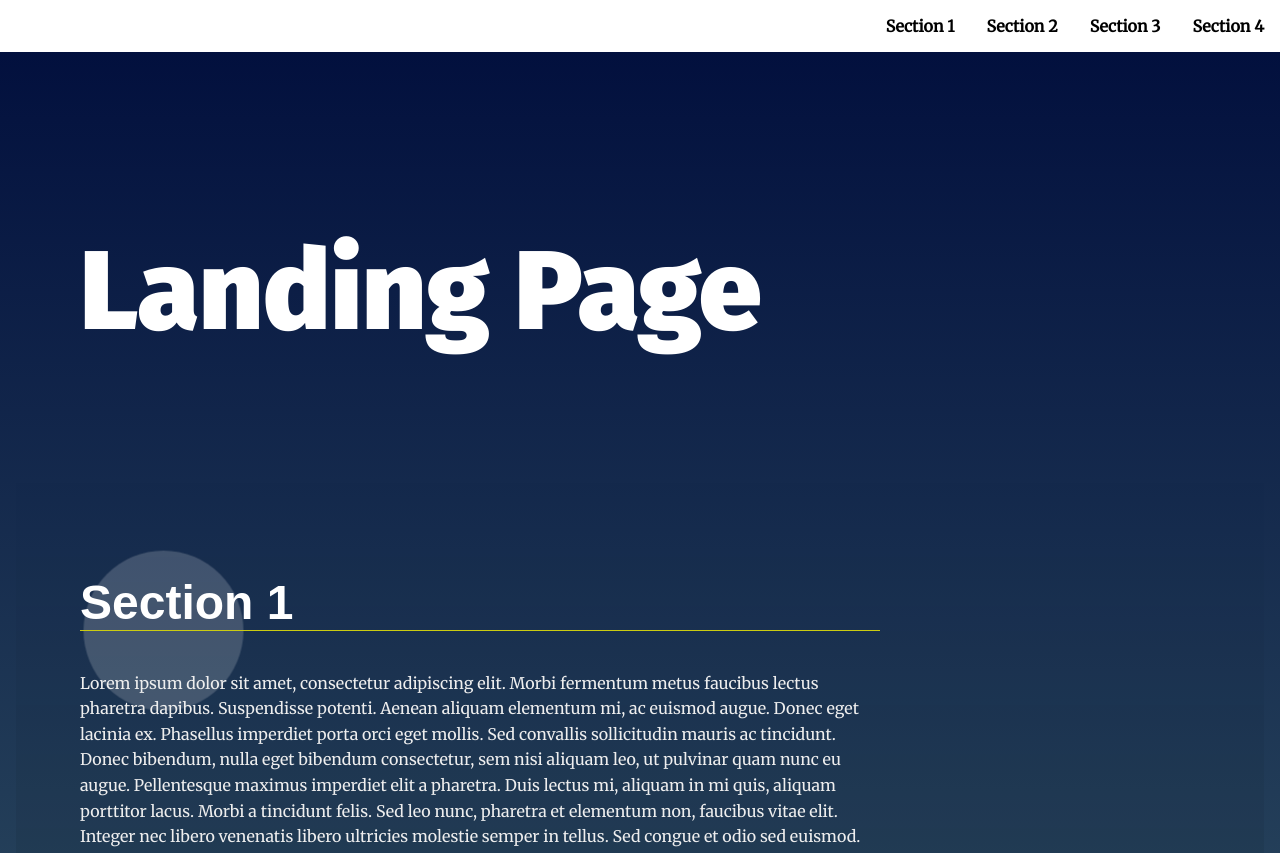
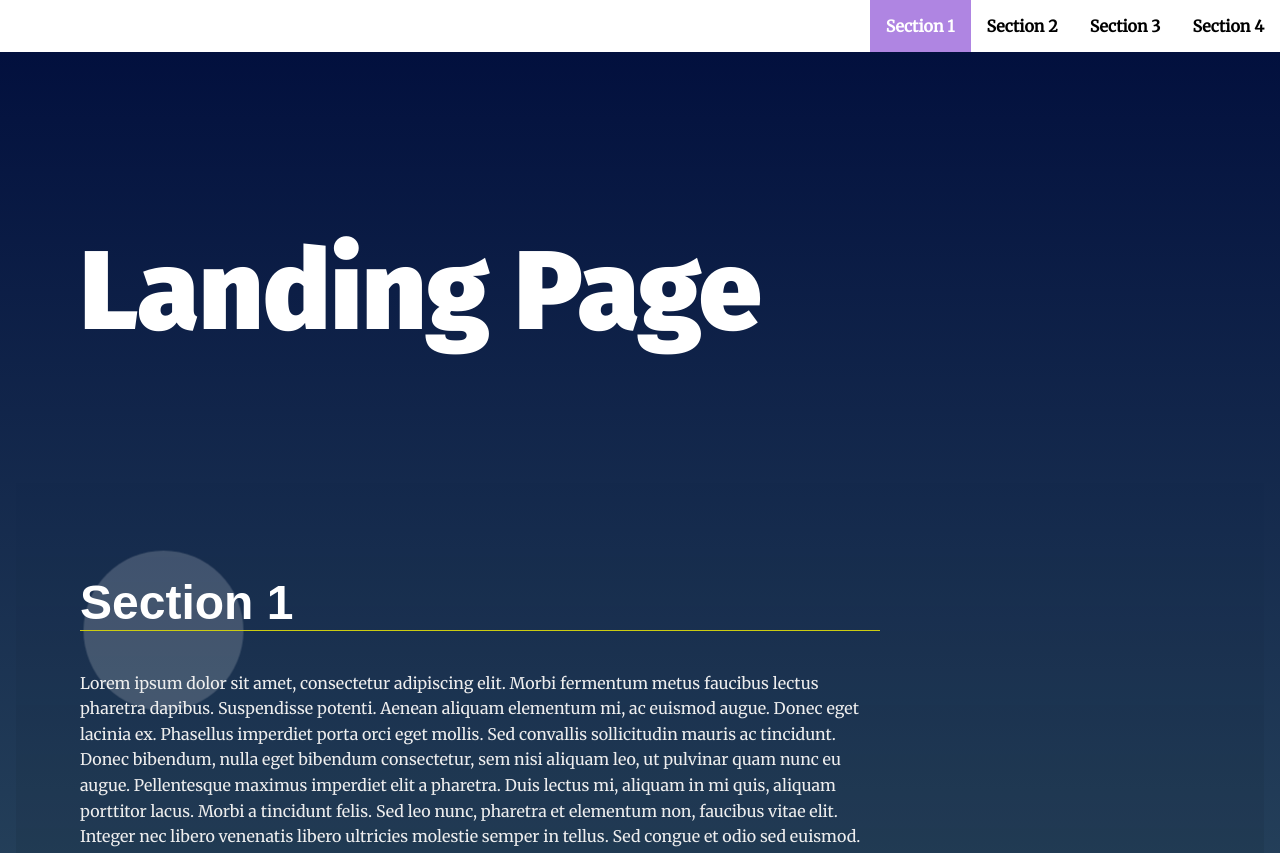
Before and after one commit to JavokhirbekMirzaakbarov/Udacity, a plain HTML site: page Landing Page/index.html in a window 1280 px wide. Shown: the top 853 px of the page. Drawn offline with Linux system fonts and the light colour scheme.

Commit message:
fix issues

```diff
--- a/Landing Page/css/styles.css
+++ b/Landing Page/css/styles.css
@@ -63,6 +63,15 @@ section {
 
 .navbar__menu li {
   display: inline-block;
+}
+
+.navbar__menu li.active {
+  background: rgb(175, 133, 226);
+  transition: ease 0.3s all;
+}
+
+.navbar__menu li.active a {
+  color: #fff;
 }
 
 .navbar__menu .menu__link {
--- a/Landing Page/js/app.js
+++ b/Landing Page/js/app.js
@@ -53,13 +53,19 @@ const getActiveSection = () => {
 const updateActiveSection = () => {
   const activeSection = getActiveSection();
 
-  // Add "active" class to the active section
+  // Add "active" class to the active section and corresponding nav item
   activeSection.classList.add("active");
+  document
+    .querySelector(`li:has(a[href='#${activeSection.id}'])`)
+    .classList.add("active");
 
-  // Remove "active" class from all other sections
+  // Remove "active" class from all other sections and nav items
   sections.forEach((section) => {
     if (section !== activeSection) {
       section.classList.remove("active");
+      document
+        .querySelector(`li:has(a[href='#${section.id}'])`)
+        .classList.remove("active");
     }
   });
 };
@@ -103,6 +109,7 @@ navLinks.forEach((link) => {
     section.scrollIntoView({ behavior: "smooth" });
   });
 });
+
 /**
  * End Main Functions
  * Begin Events
```
Also changed, not shown: Landing Page/README.md, README.md.
